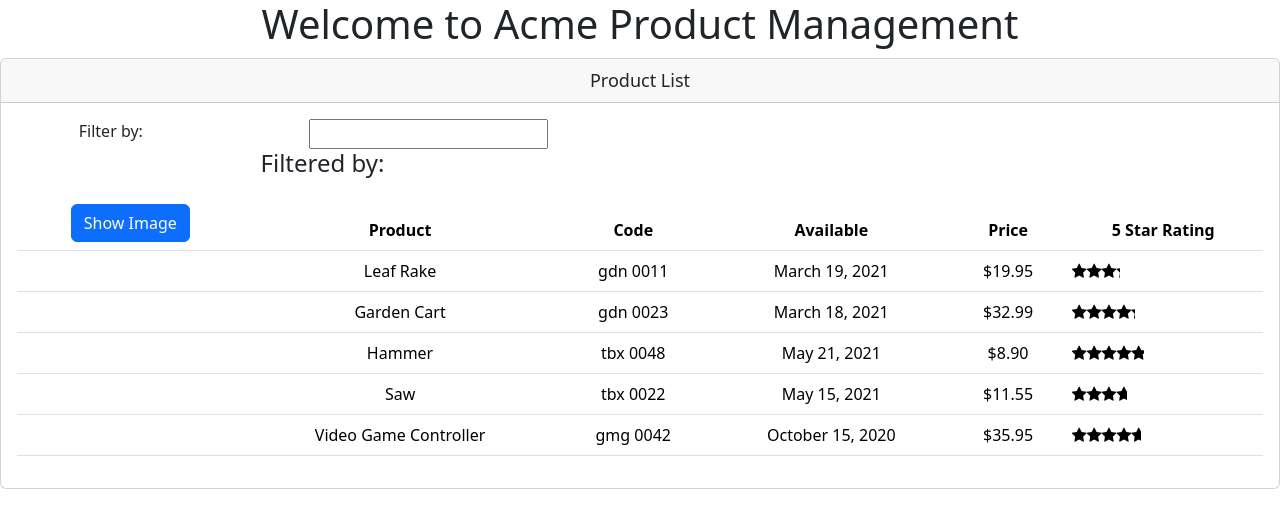
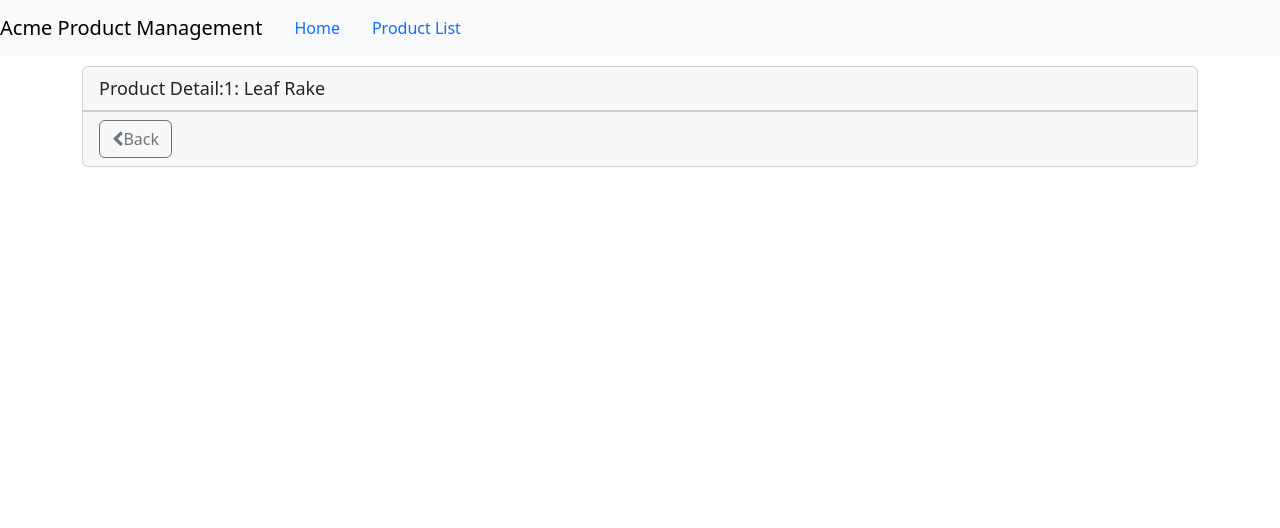
Before and after one commit to indhu-github/Product-Management---Angular-Beginner, an Angular app: page /products/1 in a window 1280 px wide. Shown: the top 528 px of the page. Built offline with nearby package versions, Linux system fonts and the light colour scheme.

Commit message:
Added Back button in the product-detail page

```diff
--- a/src/app/app.component.html
+++ b/src/app/app.component.html
@@ -1,4 +1,11 @@
-<div style="text-align: center">
-  <h1>Welcome to {{ pageTitle }}</h1>
-  <pm-products></pm-products>
+<nav class="navbar navbar-expand navbar-light bg-light">
+  <a class="navbar-brand">{{pageTitle}}</a>
+  <ul class="nav nav-pills">
+    <li><a class="nav-link" routerLink="/welcome">Home</a></li>
+    <li><a class="nav-link" routerLink="/products">Product List</a></li>
+  </ul>
+</nav>
+
+<div class="container">
+  <router-outlet></router-outlet>
 </div>
--- /dev/null
+++ b/src/app/home/welcome.component.html
@@ -0,0 +1,24 @@
+<div class="card">
+    <div class="card-header">
+      {{pageTitle}}
+    </div>
+    <div class="card-body">
+      <div class="container-fluid">
+        <div class="text-center">
+          <img src="./assets/images/logo.jpg"
+               class="img-responsive center-block"
+               style="max-height:300px;padding-bottom:50px" />
+        </div>
+
+        <div class="text-center">Developed by:</div>
+        <div class="text-center">
+          <h3>Indhu Yelineni</h3>
+        </div>
+
+        <div class="text-center">@indhuyelineni</div>
+        <div class="text-center">
+          <a href="https://indhu-github.github.io/MyPortfolio/">https://indhu-github.github.io/MyPortfolio/</a>
+        </div>
+      </div>
+    </div>
+  </div>
--- /dev/null
+++ b/src/app/home/welcome.component.ts
@@ -0,0 +1,8 @@
+import { Component } from '@angular/core';
+
+@Component({
+  templateUrl: './welcome.component.html',
+})
+export class WelcomeComponent {
+  public pageTitle = 'Welcome';
+}
--- /dev/null
+++ b/src/app/products/product-detail.component.html
@@ -0,0 +1,10 @@
+<div class="card">
+    <div class="card-header">
+        {{pageTitle + ': ' + product?.productName}}
+    </div>
+    <div class="card-footer">
+        <button class="btn btn-outline-secondary" (click)="onBack()">
+            <i class="fa fa-chevron-left"></i>Back
+        </button>
+    </div>
+</div>
--- /dev/null
+++ b/src/app/products/product-detail.component.ts
@@ -0,0 +1,37 @@
+import { Component, OnInit } from '@angular/core';
+import { ActivatedRoute, Router } from '@angular/router';
+import { IProduct } from './product';
+
+// ng g c products/product-detail --flat
+//The above command I used to generate the product-detail component files without the folder
+
+@Component({
+  selector: 'pm-product-detail',
+  templateUrl: './product-detail.component.html',
+  styleUrls: ['./product-detail.component.css'],
+})
+export class ProductDetailComponent implements OnInit {
+  pageTitle: string = 'Product Detail';
+  product: IProduct | undefined;
+
+  constructor(private route: ActivatedRoute, private router: Router) {}
+
+  ngOnInit(): void {
+    const id = Number(this.route.snapshot.paramMap.get('id'));
+    this.pageTitle += `:${id}`;
+    this.product = {
+      productId: id,
+      productName: 'Leaf Rake',
+      description: '',
+      imageUrl: '',
+      price: 10,
+      productCode: '',
+      releaseDate: '',
+      starRating: 3,
+    };
+  }
+
+  onBack(): void{
+    this.router.navigate(['/products']);
+  }
+}
--- a/src/app/products/product-list.component.html
+++ b/src/app/products/product-list.component.html
@@ -6,12 +6,12 @@
     <div class="row">
       <div class="col-md-2">Filter by:</div>
       <div class="col-md-4">
-        <input type="text" [(ngModel)]='listFilter'/>
+        <input type="text" [(ngModel)]="listFilter" />
       </div>
     </div>
     <div class="row">
       <div class="col-md-6">
-        <h4>Filtered by: {{listFilter}} </h4>
+        <h4>Filtered by: {{ listFilter }}</h4>
       </div>
     </div>
     <div class="table-responsive" *ngIf="products.length">
@@ -19,7 +19,9 @@
         <thead>
           <tr>
             <th>
-              <button class="btn btn-primary" (click)="toggleImage()">{{showImage? 'Hide':'Show'}} Image</button>
+              <button class="btn btn-primary" (click)="toggleImage()">
+                {{ showImage ? "Hide" : "Show" }} Image
+              </button>
             </th>
             <th>Product</th>
             <th>Code</th>
@@ -31,18 +33,30 @@
         <tbody>
           <tr *ngFor="let product of filteredProducts">
             <td>
-              <img *ngIf="showImage"
+              <img
+                *ngIf="showImage"
                 [src]="product.imageUrl"
                 [title]="product.productName"
                 [style.width.px]="imageWidth"
                 [style.margin.px]="imageMargin"
               />
             </td>
-            <td>{{ product.productName }}</td>
-            <td>{{ product.productCode | lowercase | convertToSpaces:'-'}}</td>
+            <td>
+              <a [routerLink]="['/products', product.productId]">
+                {{ product.productName }}</a
+              >
+            </td>
+            <td>
+              {{ product.productCode | lowercase | convertToSpaces : "-" }}
+            </td>
             <td>{{ product.releaseDate }}</td>
-            <td>{{ product.price | currency:'USD':'symbol':'1.2-2'}}</td>
-            <td><pm-star [rating]='product.starRating' (ratingClicked)="onRatingClicked($event)"></pm-star></td>
+            <td>{{ product.price | currency : "USD" : "symbol" : "1.2-2" }}</td>
+            <td>
+              <pm-star
+                [rating]="product.starRating"
+                (ratingClicked)="onRatingClicked($event)"
+              ></pm-star>
+            </td>
           </tr>
         </tbody>
       </table>
```
Also changed, not shown: src/app/app.module.ts (+14 -2 lines), src/app/products/product-detail.component.css (added), 1 other file (tests, documents, lock files or other folders).
